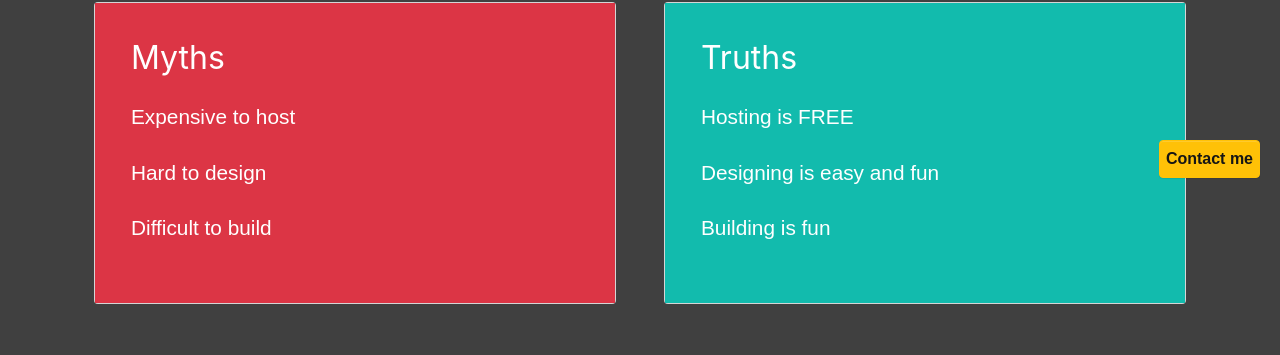
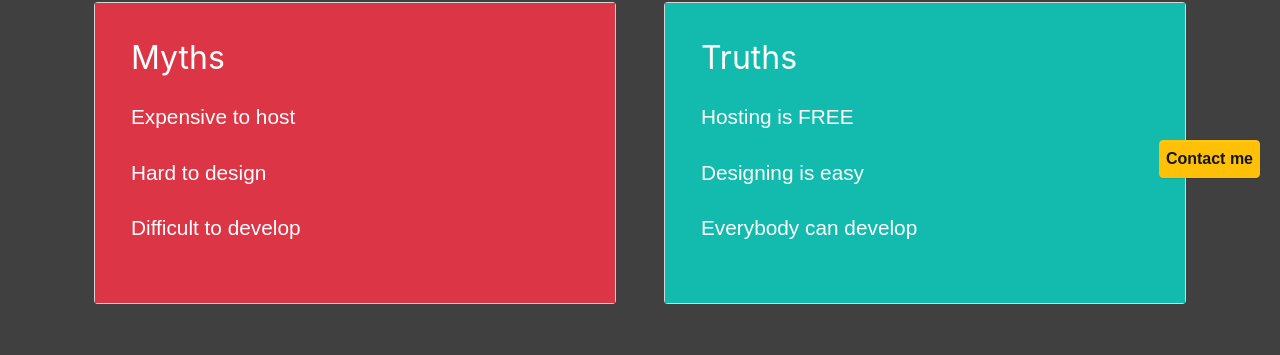
Before and after one commit to mihai-ciorobitca/mihaiciorobitca, a Flask app: page / in a window 1280 px wide. Shown: the part 602-957 px from the top of the page. Run offline with Flask 3, Linux system fonts and the light colour scheme; some libraries are stand-ins or nearby versions.

```diff
--- a/api/templates/index.html
+++ b/api/templates/index.html
@@ -80,7 +80,7 @@
               </div>
               <p class="lead my-3" contenteditable="true"><b>Expensive to host</b></p>
               <p class="lead my-3"><b>Hard to design</b></p>
-              <p class="lead my-3" contenteditable="true"><b>Difficult to build</b></p>
+              <p class="lead my-3"><b>Difficult to develop</b></p>
             </div>
           </div>
         </div>
@@ -93,8 +93,8 @@
                 </div>
               </div>
               <p class="lead my-3"><b>Hosting is FREE</b></p>
-              <p class="lead my-3"><b>Designing is easy and fun</b></p>
-              <p class="lead my-3"><b>Building is fun</b></p>
+              <p class="lead my-3"><b>Designing is easy</b></p>
+              <p class="lead my-3">Everybody can develop</p>
             </div>
           </div>
         </div>
```
Also changed, not shown: 1c20c5fa-1c54-4766-bd08-780720552060.html (line endings or trailing spaces), api/templates/login.html (line endings or trailing spaces), api/templates/maintenance.html (line endings or trailing spaces), api/templates/page404.html (line endings or trailing spaces), api/templates/page500.html (line endings or trailing spaces), api/templates/workbook.html (line endings or trailing spaces).
